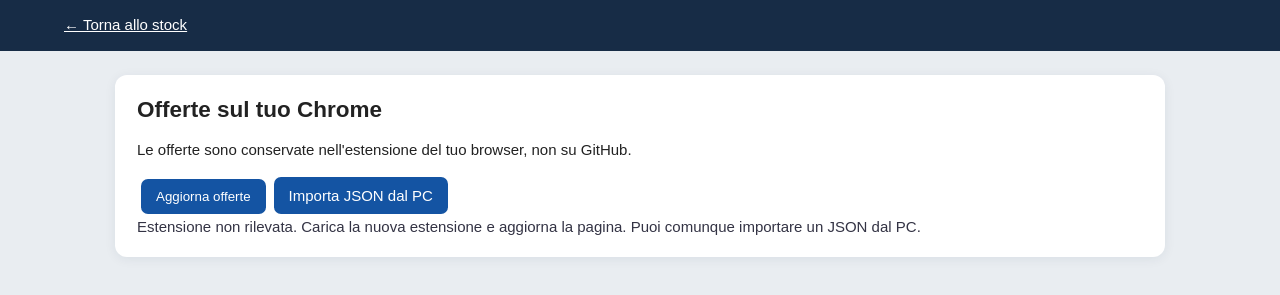
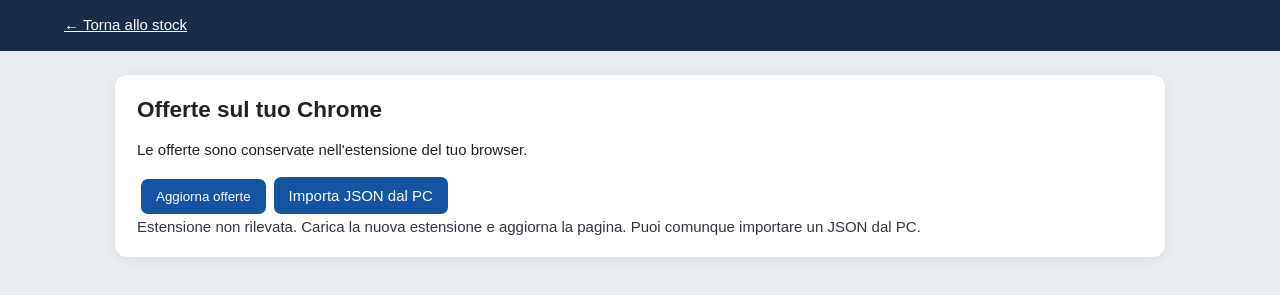
Before and after one commit to MaCSpina/stockveicoli-socomnuova, a plain HTML site: page dealup.html in a window 1280 px wide. Shown: the part 47-342 px from the top of the page. Drawn offline with Linux system fonts and the light colour scheme; sample sign-in values are in the browser's storage.

Commit message:
Fix HTML formatting and structure in dealup.html

```diff
--- a/dealup.html
+++ b/dealup.html
@@ -55,7 +55,7 @@ body{background:#e9edf1;color:#222;font-family:Arial,Helvetica,sans-serif}
 .extras-line>span:last-child{min-width:0;overflow-wrap:anywhere}
 .extras-muted,.extras-empty{color:#68788a}.extras-empty{padding:9px 12px}
 @media(max-width:650px){.extras-line{grid-template-columns:74px minmax(0,1fr);gap:8px;padding:8px 10px}}
-</style></head><body><header><h2>Contratti DealUp</h2><a style="color:white" href="app.html">← Torna allo stock</a></header><main><section class="panel"><h2>Offerte sul tuo Chrome</h2><p>Le offerte sono conservate nell'estensione del tuo browser, non su GitHub.</p><button id="refresh">Aggiorna offerte</button><label class="btn" for="file">Importa JSON dal PC</label><input id="file" type="file" accept=".json,application/json" hidden><div id="status">In attesa...</div><div id="offers"></div></section><section class="panel contract-panel" id="detail" hidden>
+</style></head><body><header><h2>Contratti DealUp</h2><a style="color:white" href="app.html">← Torna allo stock</a></header><main><section class="panel"><h2>Offerte sul tuo Chrome</h2><p>Le offerte sono conservate nell'estensione del tuo browser.</p><button id="refresh">Aggiorna offerte</button><label class="btn" for="file">Importa JSON dal PC</label><input id="file" type="file" accept=".json,application/json" hidden><div id="status">In attesa...</div><div id="offers"></div></section><section class="panel contract-panel" id="detail" hidden>
 <div class="contract-top"><div class="company">SOCOM NUOVA SRL<small>Via Argine, 504 · 80147 Napoli<br>Tel. 0812588111 · comunicazioni@socom-nuova.com</small></div><div class="contract-heading"><span>PROPOSTA DI ORDINE</span><h2>Contratto di vendita</h2><div id="summary"></div></div></div>
 <p class="hint contract-instruction">Controlla e completa i campi. Quelli evidenziati sono ancora vuoti; i dati inseriti saranno riportati nel contratto.</p>
 <div id="editfields" class="contract-fields"></div>
```
